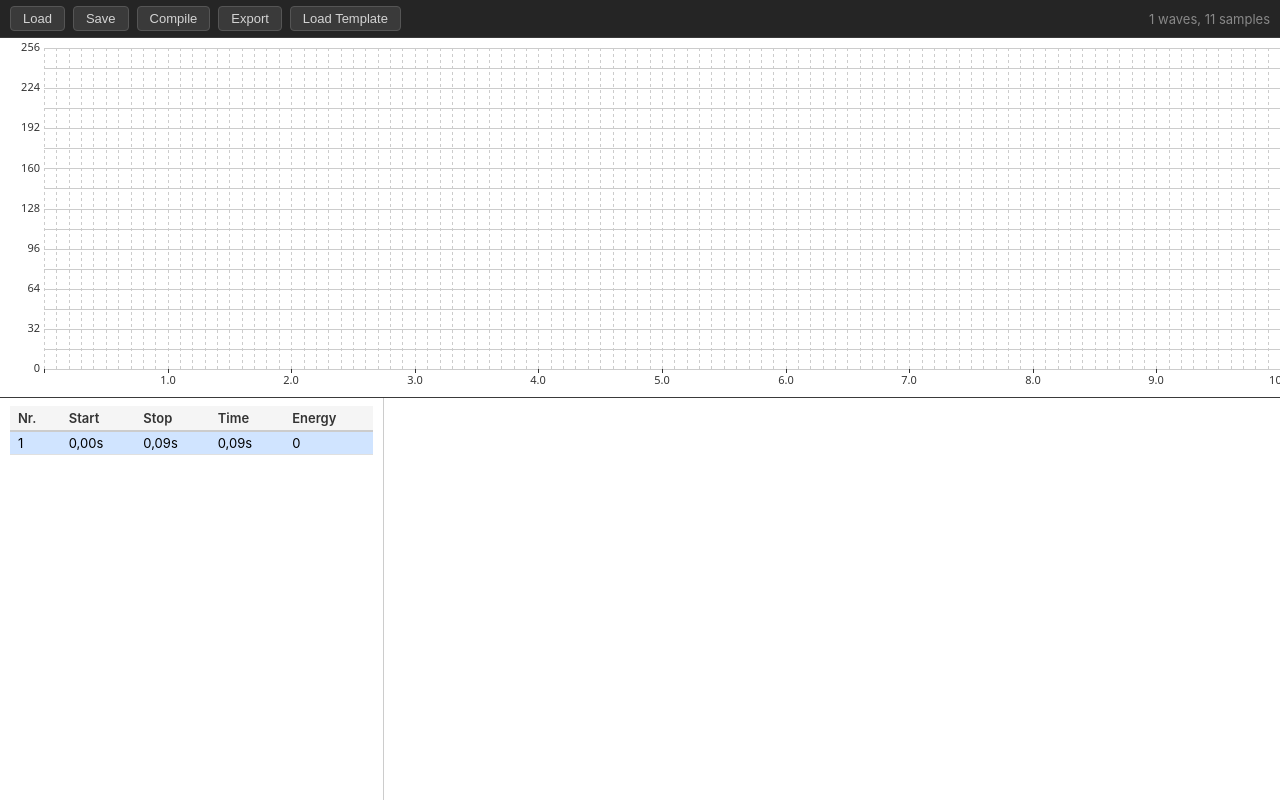
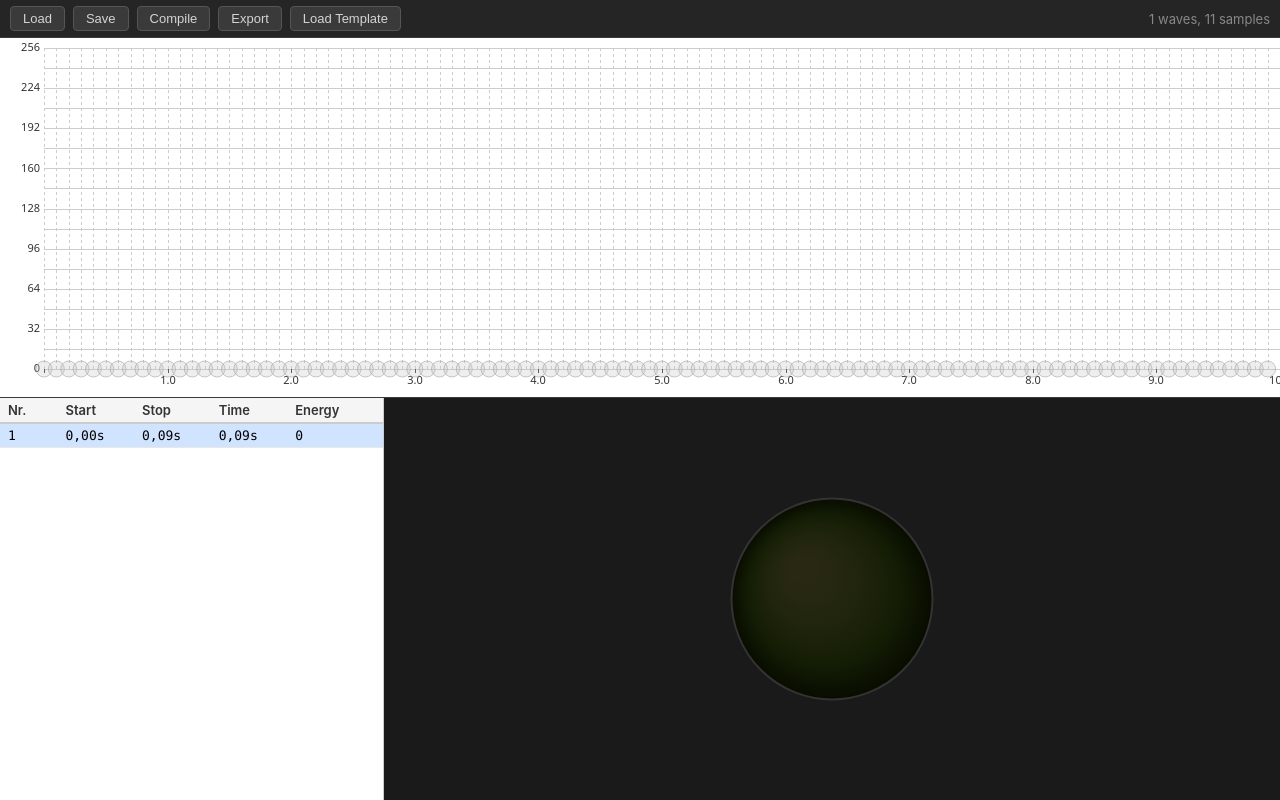
Before and after one commit to heresiarch/Waveditor, a website built with Vite: page index.html in a window 1280 px wide. Both pictures are taken after a click on the button "Compile". Built offline with nearby package versions, Linux system fonts and the light colour scheme.

Commit message:
Add LED player, segment highlighting, all control points editable, auto-compile

```diff
--- a/index.html
+++ b/index.html
@@ -75,16 +75,14 @@
       flex: 1 1 0;
       display: flex;
       min-height: 0;
-      overflow: hidden;
     }
 
     #waveList {
       width: 30%;
-      height: 100%;
       overflow-y: auto;
-      padding: 8px 10px;
       background: #ffffff;
       border-right: 1px solid #cccccc;
+      align-self: stretch;
     }
 
     #waveList table {
@@ -92,11 +90,25 @@
       border-collapse: collapse;
       font-size: 13px;
       color: #111111;
+      table-layout: fixed;
+    }
+
+    #waveList th,
+    #waveList td {
+      padding: 4px 8px;
+      white-space: nowrap;
+      overflow: hidden;
+      text-overflow: ellipsis;
+    }
+
+    #waveList thead {
+      position: sticky;
+      top: 0;
+      z-index: 1;
     }
 
     #waveList th {
       text-align: left;
-      padding: 4px 8px;
       border-bottom: 2px solid #cccccc;
       color: #333333;
       font-weight: 600;
@@ -104,12 +116,17 @@
     }
 
     #waveList td {
-      padding: 3px 8px;
-      border-bottom: 1px solid #e0e0e0;
+      border-bottom: 1px solid #e8e8e8;
       color: #000000;
+      font-variant-numeric: tabular-nums;
+      font-family: "SF Mono", "Cascadia Code", "Consolas", monospace;
     }
 
-    #waveList tr:hover td {
+    #waveList tbody tr:nth-child(even) td {
+      background: #f9f9f9;
+    }
+
+    #waveList tbody tr:hover td {
       background: #e8f0ff;
       cursor: pointer;
     }
@@ -121,7 +138,8 @@
     /* ── Detail canvas ── */
     #detailCanvasWrapper {
       width: 70%;
-      background: #ffffff;
+      min-height: 0;
+      background: #1a1a1a;
     }
 
     #detailCanvas {
--- a/src/CanvasEditor.ts
+++ b/src/CanvasEditor.ts
@@ -28,6 +28,10 @@ export class CanvasEditor {
   private dragging:     boolean = false;
   private dragIndex:    number  = -1;    // WaveData slot index
 
+  // Highlight range (seconds) for selected segment
+  private highlightStart: number = -1;
+  private highlightStop:  number = -1;
+
   private resizeObserver: ResizeObserver;
 
   constructor(canvas: HTMLCanvasElement, waveData: WaveData) {
@@ -48,9 +52,24 @@ export class CanvasEditor {
     this.redraw();
   }
 
+  // Callback when a control point is modified (drag ends)
+  private onChangeCallback: (() => void) | null = null;
+
+  /** Register a callback for when the user finishes editing a control point. */
+  onChange(cb: () => void): void {
+    this.onChangeCallback = cb;
+  }
+
   setWaveData(waveData: WaveData): void {
     this.waveData = waveData;
     this.spline   = this.buildSplineFromData(waveData);
+  }
+
+  /** Highlight a time range (seconds) in the graph. Pass -1, -1 to clear. */
+  setHighlight(startTime: number, stopTime: number): void {
+    this.highlightStart = startTime;
+    this.highlightStop  = stopTime;
+    this.redraw();
   }
 
   redraw(): void {
@@ -69,6 +88,7 @@ export class CanvasEditor {
     // Dynamically fit 10 seconds (100 tenths) into the available plot width
     this.pixelsPerTenth = plotW / (X_MAX_TIME / 0.1);
 
+    this.drawHighlight(plotW, plotH);
     this.drawGrid(plotW, plotH);
     this.drawYAxis(plotH);
     this.drawXAxis(plotW, plotH);
@@ -121,6 +141,18 @@ export class CanvasEditor {
   }
 
   // ── Rendering ──────────────────────────────────────────────────────────────
+
+  private drawHighlight(plotW: number, plotH: number): void {
+    if (this.highlightStart < 0 || this.highlightStop < 0) return;
+
+    const { ctx } = this;
+    const x1 = Math.max(MARGIN_LEFT, Math.round(this.timeToX(this.highlightStart)));
+    const x2 = Math.min(MARGIN_LEFT + plotW, Math.round(this.timeToX(this.highlightStop)));
+    if (x2 <= x1) return;
+
+    ctx.fillStyle = 'rgba(180, 220, 255, 0.35)';
+    ctx.fillRect(x1, MARGIN_TOP, x2 - x1, plotH);
+  }
 
   private drawGrid(plotW: number, plotH: number): void {
     const { ctx } = this;
@@ -232,22 +264,34 @@ export class CanvasEditor {
 
   private drawControlPoints(plotW: number, plotH: number): void {
     const { ctx } = this;
-    const active = this.waveData.activePoints();
+    const maxIndex = Math.min(this.waveData.length, Math.round(X_MAX_TIME / 0.1));
 
-    for (const pt of active) {
-      const t  = pt.index * 0.1;
+    for (let i = 0; i < maxIndex; i++) {
+      const t  = i * 0.1;
       const cx = this.timeToX(t);
       if (cx < MARGIN_LEFT - CIRCLE_RADIUS || cx > MARGIN_LEFT + plotW + CIRCLE_RADIUS) continue;
 
-      const cy = this.yToCanvas(pt.y, plotH);
+      const y  = this.waveData.get(i);
+      const cy = this.yToCanvas(y, plotH);
 
       ctx.beginPath();
       ctx.arc(cx, cy, CIRCLE_RADIUS, 0, Math.PI * 2);
-      ctx.fillStyle   = '#ffff99';
-      ctx.fill();
-      ctx.strokeStyle = '#999900';
-      ctx.lineWidth   = 1.5;
-      ctx.stroke();
+
+      if (y > 0) {
+        // Active point — solid yellow
+        ctx.fillStyle   = '#ffff99';
+        ctx.fill();
+        ctx.strokeStyle = '#999900';
+        ctx.lineWidth   = 1.5;
+        ctx.stroke();
+      } else {
+        // Inactive point — subtle hollow circle
+        ctx.fillStyle   = 'rgba(200, 200, 200, 0.3)';
+        ctx.fill();
+        ctx.strokeStyle = 'rgba(150, 150, 150, 0.5)';
+        ctx.lineWidth   = 1;
+        ctx.stroke();
+      }
     }
   }
 
@@ -264,14 +308,16 @@ export class CanvasEditor {
 
   private hitTestCircle(mx: number, my: number): number {
     const plotH = this.canvas.height - MARGIN_BOTTOM - MARGIN_TOP;
-    const active = this.waveData.activePoints();
-    for (const pt of active) {
-      const cx = this.timeToX(pt.index * 0.1);
-      const cy = this.yToCanvas(pt.y, plotH);
+    const maxIndex = Math.min(this.waveData.length, Math.round(X_MAX_TIME / 0.1));
+
+    for (let i = 0; i < maxIndex; i++) {
+      const cx = this.timeToX(i * 0.1);
+      const y  = this.waveData.get(i);
+      const cy = this.yToCanvas(y, plotH);
       const dx = mx - cx;
       const dy = my - cy;
       if (dx * dx + dy * dy <= CIRCLE_RADIUS * CIRCLE_RADIUS * 2) {
-        return pt.index;
+        return i;
       }
     }
     return -1;
@@ -307,7 +353,11 @@ export class CanvasEditor {
   }
 
   private onMouseUp(_e: MouseEvent): void {
+    const wasDragging = this.dragging;
     this.dragging  = false;
     this.dragIndex = -1;
+    if (wasDragging && this.onChangeCallback) {
+      this.onChangeCallback();
+    }
   }
 }
--- /dev/null
+++ b/src/WavePlayer.ts
@@ -0,0 +1,137 @@
+// src/WavePlayer.ts — animates a fixed-size circle on a canvas like an LED,
+// varying brightness according to wave sample values.
+
+const MAX_SAMPLE_VALUE = 250;
+const PLAYBACK_RATE    = 120;  // samples per second (matches Compiler SAMPLE_RATE)
+
+export class WavePlayer {
+  private readonly canvas: HTMLCanvasElement;
+  private readonly ctx:    CanvasRenderingContext2D;
+
+  private samples:   Uint8Array = new Uint8Array(0);
+  private startTime: number = 0;
+  private animationId: number | null = null;
+
+  private resizeObserver: ResizeObserver;
+
+  constructor(canvas: HTMLCanvasElement) {
+    this.canvas = canvas;
+    this.ctx    = canvas.getContext('2d')!;
+
+    this.resizeObserver = new ResizeObserver(() => {
+      this.syncCanvasSize();
+      if (this.animationId === null) this.drawLED(0);
+    });
+    this.resizeObserver.observe(canvas);
+
+    this.syncCanvasSize();
+    this.drawLED(0);
+  }
+
+  /** Play the segment samples in a loop, lighting the LED by brightness. */
+  play(samples: Uint8Array): void {
+    this.stop();
+    this.samples = samples;
+    this.startTime = performance.now();
+    this.loop();
+  }
+
+  stop(): void {
+    if (this.animationId !== null) {
+      cancelAnimationFrame(this.animationId);
+      this.animationId = null;
+    }
+    this.drawLED(0);
+  }
+
+  // ── Private ────────────────────────────────────────────────────────────────
+
+  private syncCanvasSize(): void {
+    const rect = this.canvas.getBoundingClientRect();
+    this.canvas.width  = Math.round(rect.width)  || 400;
+    this.canvas.height = Math.round(rect.height) || 300;
+  }
+
+  private loop = (): void => {
+    if (this.samples.length === 0) {
+      this.drawLED(0);
+      return;
+    }
+
+    const elapsedSec  = (performance.now() - this.startTime) / 1000;
+    const sampleIndex = Math.floor(elapsedSec * PLAYBACK_RATE);
+
+    // Stop after playing through once
+    if (sampleIndex >= this.samples.length) {
+      this.animationId = null;
+      this.drawLED(0);
+      return;
+    }
+
+    const value      = this.samples[sampleIndex];
+    const brightness = value / MAX_SAMPLE_VALUE;
+
+    this.drawLED(brightness);
+    this.animationId = requestAnimationFrame(this.loop);
+  };
+
+  /**
+   * Draw the LED circle at given brightness (0 = off/dark, 1 = fully lit).
+   * Yellowish-green monochrome LED, like a firefly.
+   */
+  private drawLED(brightness: number): void {
+    const { ctx, canvas } = this;
+    const W = canvas.width;
+    const H = canvas.height;
+
+    // Dark background
+    ctx.clearRect(0, 0, W, H);
+    ctx.fillStyle = '#1a1a1a';
+    ctx.fillRect(0, 0, W, H);
+
+    const cx = W / 2;
+    const cy = H / 2;
+    const radius = Math.min(W, H) * 0.25;
+
+    // Outer glow when bright
+    if (brightness > 0.05) {
+      const glowRadius = radius * (1.5 + brightness * 0.5);
+      const glow = ctx.createRadialGradient(cx, cy, radius * 0.5, cx, cy, glowRadius);
+      const alpha = brightness * 0.4;
+      glow.addColorStop(0, `rgba(180, 255, 20, ${alpha})`);
+      glow.addColorStop(1, 'rgba(180, 255, 20, 0)');
+      ctx.beginPath();
+      ctx.arc(cx, cy, glowRadius, 0, Math.PI * 2);
+      ctx.fillStyle = glow;
+      ctx.fill();
+    }
+
+    // LED body — dark olive (off) to bright yellowish-green (on)
+    const r = Math.round(20 + 160 * brightness);
+    const g = Math.round(30 + 225 * brightness);
+    const b = Math.round(5 + 15 * brightness);
+    const ledColor = `rgb(${r}, ${g}, ${b})`;
+
+    // Radial gradient for 3D look
+    const grad = ctx.createRadialGradient(
+      cx - radius * 0.3, cy - radius * 0.3, radius * 0.1,
+      cx, cy, radius
+    );
+    const highlight = brightness > 0.5
+      ? `rgba(220, 255, ${Math.round(80 + 175 * brightness)}, 0.8)`
+      : `rgba(${r + 30}, ${g + 20}, ${b + 10}, 0.6)`;
+    grad.addColorStop(0, highlight);
+    grad.addColorStop(0.7, ledColor);
+    grad.addColorStop(1, `rgb(${Math.round(r * 0.4)}, ${Math.round(g * 0.4)}, 0)`);
+
+    ctx.beginPath();
+    ctx.arc(cx, cy, radius, 0, Math.PI * 2);
+    ctx.fillStyle = grad;
+    ctx.fill();
+
+    // Subtle border
+    ctx.strokeStyle = '#333';
+    ctx.lineWidth = 2;
+    ctx.stroke();
+  }
+}
--- a/src/main.ts
+++ b/src/main.ts
@@ -5,6 +5,7 @@ import { WaveData, validateWaveData } from './WaveData';
 import { CanvasEditor } from './CanvasEditor';
 import { compile, CompileResult } from './Compiler';
 import { applyTemplate, DEFAULT_TEMPLATE, downloadFile } from './Exporter';
+import { WavePlayer } from './WavePlayer';
 
 const btnLoad         = document.getElementById('btnLoad')         as HTMLButtonElement;
 const btnSave         = document.getElementById('btnSave')         as HTMLButtonElement;
@@ -21,6 +22,12 @@ let templateText: string = DEFAULT_TEMPLATE;
 let waveData: WaveData = WaveData.empty();
 const editor = new CanvasEditor(waveCanvas, waveData);
 
+const detailCanvas = document.getElementById('detailCanvas') as HTMLCanvasElement;
+const player = new WavePlayer(detailCanvas);
+
+// Auto-compile when a control point is changed
+editor.onChange(() => doCompile());
+
 btnLoad.addEventListener('click', () => {
   const input = document.createElement('input');
   input.type = 'file';
@@ -34,6 +41,7 @@ btnLoad.addEventListener('click', () => {
     console.log(`Loaded ${waveData.length} slots, ${waveData.activePoints().length} active points`);
     editor.setWaveData(waveData);
     editor.redraw();
+    doCompile();
   };
   input.click();
 });
@@ -49,7 +57,9 @@ btnSave.addEventListener('click', () => {
   URL.revokeObjectURL(url);
 });
 
-btnCompile.addEventListener('click', () => {
+btnCompile.addEventListener('click', doCompile);
+
+function doCompile(): void {
   compileResult = compile(waveData);
   const { samples, segments } = compileResult;
 
@@ -69,21 +79,35 @@ btnCompile.addEventListener('click', () => {
   }).join('');
 
   waveList.innerHTML = `<table>
+    <colgroup>
+      <col style="width: 15%">
+      <col style="width: 20%">
+      <col style="width: 20%">
+      <col style="width: 20%">
+      <col style="width: 25%">
+    </colgroup>
     <thead><tr><th>Nr.</th><th>Start</th><th>Stop</th><th>Time</th><th>Energy</th></tr></thead>
     <tbody>${rows}</tbody>
   </table>`;
 
-  // Row click to highlight
-  waveList.querySelectorAll('tbody tr').forEach(tr => {
+  // Row click to highlight and play wave on LED
+  waveList.querySelectorAll('tbody tr').forEach((tr, idx) => {
     tr.addEventListener('click', () => {
       waveList.querySelectorAll('tbody tr').forEach(r => r.classList.remove('selected'));
       tr.classList.add('selected');
+
+      // Highlight segment in the graph
+      const seg = segments[idx];
+      editor.setHighlight(seg.startTime, seg.stopTime);
+
+      // Play the selected segment on the LED
+      const segSamples = samples.slice(seg.startIdx, seg.stopIdx);
+      player.play(segSamples);
     });
   });
 
   console.log(`[Compile] ${segments.length} segments, ${samples.length} samples`);
-  console.log('[Compile] first 5 segments:', segments.slice(0, 5));
-});
+}
 
 /** Format seconds as '0,00s' (comma decimal separator, 2 decimal places) */
 function fmt(seconds: number): string {
```
